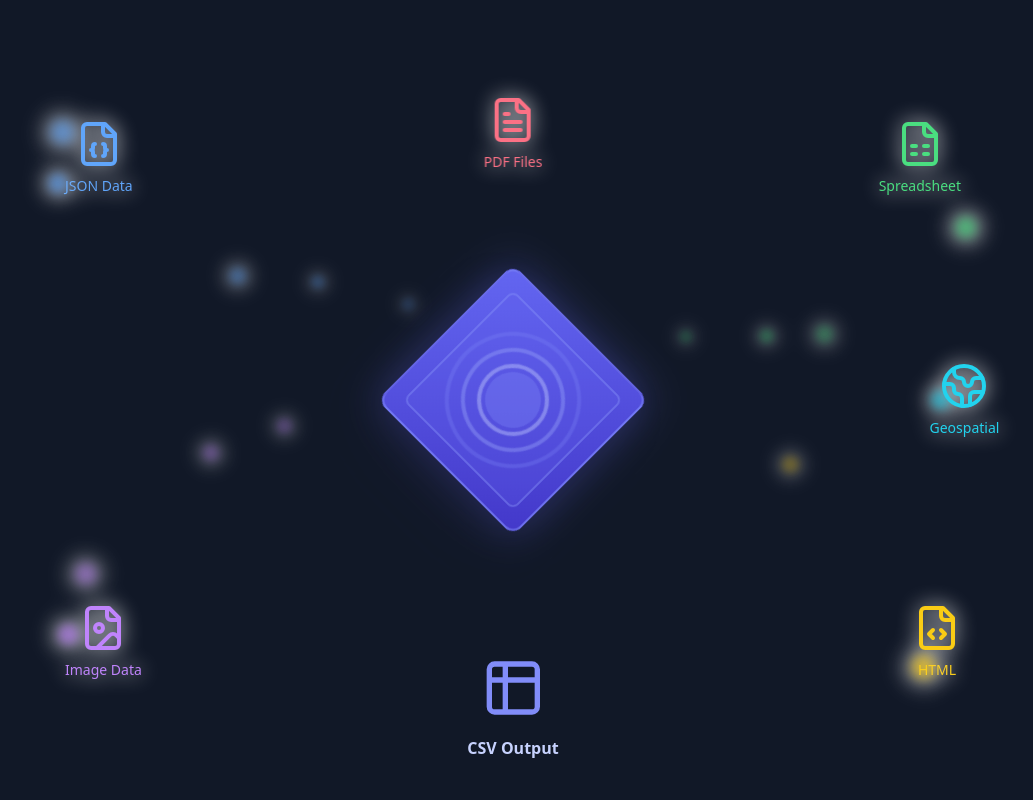
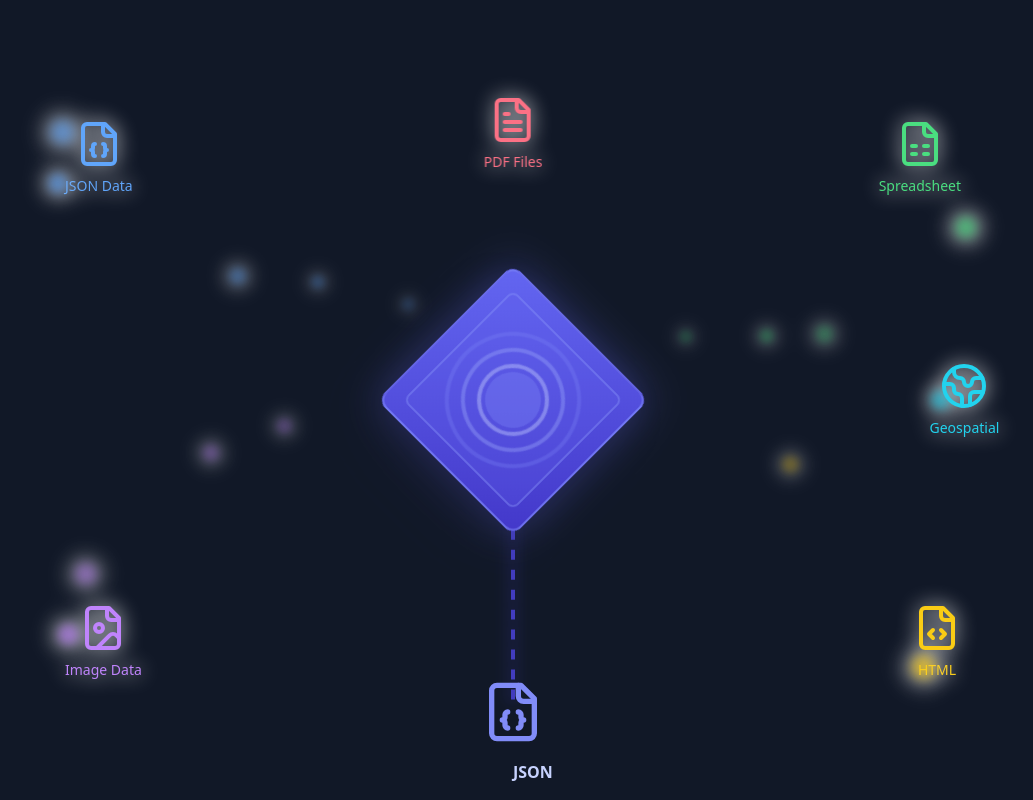
Before and after one commit to oalopez/stratum-iq-animation, a React (Vite) app: page / in a window 1280 px wide. Shown: the whole page, without its empty margins (127-1160 px from the left). Built offline with nearby package versions, Linux system fonts and the light colour scheme.

Commit message:
output icons

```diff
--- a/src/components/DataMachine.tsx
+++ b/src/components/DataMachine.tsx
@@ -1,7 +1,7 @@
 import React, { useEffect, useRef } from 'react';
 import gsap from 'gsap';
 import { MotionPathPlugin } from 'gsap/MotionPathPlugin';
-import { FileJson, FileSpreadsheet, FileImage, FileCode, FileText, Table2, Globe2 } from 'lucide-react';
+import { FileJson, FileSpreadsheet, FileImage, FileCode, FileText, Table2, Globe2, Database } from 'lucide-react';
 
 // Register the plugin
 gsap.registerPlugin(MotionPathPlugin);
@@ -55,6 +55,15 @@ const DataMachine = () => {
     const container = containerRef.current;
     const width = container.offsetWidth;
     const height = container.offsetHeight;
+
+    // Update tube path
+    const tubePath = container.querySelector('#tube-path') as SVGPathElement;
+    if (tubePath) {
+      tubePath.setAttribute('d', `M${width/2},${height/2}
+        C${width/2},${height * 0.65}
+        ${width/2},${height * 0.75}
+        ${width/2},${height - 100}`);
+    }
 
     const centerX = width / 2;
     const centerY = height / 2;
@@ -211,6 +220,83 @@ const DataMachine = () => {
     };
   }, []);
 
+  useEffect(() => {
+    const outputs = ['CSV', 'JSON', 'API', 'Database'];
+    let currentIndex = 0;
+
+    const rotateOutputs = () => {
+      // Remove active class from all elements
+      document.querySelectorAll('.output-icon, .output-text').forEach(el => {
+        el.classList.remove('active');
+      });
+
+      // Add active class to current elements
+      document.querySelectorAll('.output-icon')[currentIndex].classList.add('active');
+      document.querySelectorAll('.output-text')[currentIndex].classList.add('active');
+
+      // Update index
+      currentIndex = (currentIndex + 1) % outputs.length;
+    };
+
+    // Initial state
+    rotateOutputs();
+
+    // Rotate every 3 seconds
+    const interval = setInterval(rotateOutputs, 3000);
+
+    return () => clearInterval(interval);
+  }, []);
+
+  const createOutputParticle = (sourceType: 'api' | 'geospatial' | 'pdf') => {
+    const particle = document.createElement('div');
+    particle.className = `output-particle ${sourceType}`;
+
+    // Set initial position at the start of the tube path
+    const pathElement = document.querySelector('#tube-path') as SVGPathElement;
+    if (!pathElement) return;
+
+    const pathLength = pathElement.getTotalLength();
+    const startPoint = pathElement.getPointAtLength(0);
+
+    particle.style.left = `${startPoint.x}px`;
+    particle.style.top = `${startPoint.y}px`;
+
+    const container = containerRef.current;
+    if (!container) return;
+
+    container.appendChild(particle);
+
+    // Animate the particle along the tube path
+    gsap.to(particle, {
+      motionPath: {
+        path: '#tube-path',
+        align: '#tube-path',
+        autoRotate: true,
+        alignOrigin: [0.5, 0.5]
+      },
+      duration: 1.2 + Math.random() * 0.4,
+      ease: "power2.out",
+      onComplete: () => {
+        particle.remove();
+      }
+    });
+  };
+
+  // Create particles at intervals
+  useEffect(() => {
+    const createParticles = () => {
+      const sources: Array<'api' | 'geospatial' | 'pdf'> = ['api', 'geospatial', 'pdf'];
+      const randomSource = sources[Math.floor(Math.random() * sources.length)];
+      createOutputParticle(randomSource);
+    };
+
+    const particleInterval = setInterval(createParticles, 100);
+
+    return () => {
+      clearInterval(particleInterval);
+    };
+  }, []);
+
   return (
     <div ref={containerRef} className="relative w-full h-screen bg-gray-900 overflow-hidden">
       {/* Add a wrapper div for SVG and particles with lower z-index */}
@@ -225,6 +311,19 @@ const DataMachine = () => {
               </feMerge>
             </filter>
           </defs>
+          <path
+            id="tube-path"
+            d={`M${window.innerWidth/2},${window.innerHeight/2}
+                C${window.innerWidth/2},${window.innerHeight * 0.65}
+                ${window.innerWidth/2},${window.innerHeight * 0.75}
+                ${window.innerWidth/2},${window.innerHeight - 100}`}
+            stroke="#4F46E5"
+            strokeWidth="4"
+            fill="none"
+            filter="url(#glow)"
+            className="tube-line"
+            style={{ opacity: 0.8 }}
+          />
           {[0, 1, 2, 3, 4, 5].map((index) => (
             <path
               key={index}
@@ -307,10 +406,23 @@ const DataMachine = () => {
         <div className="particle absolute w-4 h-4 bg-rose-400 rounded-full scale-0 opacity-0 z-5"></div>
       </div>
 
-      {/* Output */}
+      {/* Multi-format Output */}
       <div className="absolute bottom-10 left-1/2 -translate-x-1/2 flex flex-col items-center gap-4">
-        <Table2 className="w-16 h-16 text-indigo-400" />
-        <span className="text-indigo-200 font-semibold">CSV Output</span>
+        <div className="relative w-16 h-16">
+          <div className="output-particles-container"></div>
+          <div className="output-icon-container">
+            <Table2 className="w-16 h-16 text-indigo-400 absolute output-icon" />
+            <FileJson className="w-16 h-16 text-indigo-400 absolute output-icon" />
+            <FileCode className="w-16 h-16 text-indigo-400 absolute output-icon" />
+            <Database className="w-16 h-16 text-indigo-400 absolute output-icon" />
+          </div>
+        </div>
+        <div className="text-indigo-200 font-semibold output-text-container">
+          <span className="absolute output-text">CSV</span>
+          <span className="absolute output-text">JSON</span>
+          <span className="absolute output-text">API</span>
+          <span className="absolute output-text">Database</span>
+        </div>
       </div>
     </div>
   );
--- a/src/index.css
+++ b/src/index.css
@@ -29,3 +29,77 @@
   stroke-linecap: round;
   stroke-linejoin: round;
 }
+
+.output-icon {
+  opacity: 0;
+  transform: scale(0.8);
+  transition: all 0.5s ease;
+}
+
+.output-icon.active {
+  opacity: 1;
+  transform: scale(1);
+}
+
+.output-text {
+  opacity: 0;
+  transform: translateY(10px);
+  transition: all 0.5s ease;
+}
+
+.output-text.active {
+  opacity: 1;
+  transform: translateY(0);
+}
+
+.output-icon-container, .output-text-container {
+  position: relative;
+}
+
+.output-particles-container {
+  pointer-events: none;
+  z-index: 30;
+  position: absolute;
+  inset: -100px;
+}
+
+.output-particle {
+  position: absolute;
+  width: 6px;
+  height: 6px;
+  border-radius: 50%;
+  filter: blur(3px);
+  opacity: 0;
+  transform: translate(-50%, -50%);
+}
+
+/* Particle colors for different sources */
+.output-particle.api {
+  background-color: #facc15; /* yellow-400 */
+  box-shadow: 0 0 12px #facc15;
+}
+
+.output-particle.geospatial {
+  background-color: #22d3ee; /* cyan-400 */
+  box-shadow: 0 0 12px #22d3ee;
+}
+
+.output-particle.pdf {
+  background-color: #fb7185; /* rose-400 */
+  box-shadow: 0 0 12px #fb7185;
+}
+
+.tube-line {
+  stroke-dasharray: 10;
+  animation: flow 1s linear infinite;
+  filter: drop-shadow(0 0 8px #4F46E5);
+}
+
+@keyframes flow {
+  from {
+    stroke-dashoffset: 20;
+  }
+  to {
+    stroke-dashoffset: 0;
+  }
+}
```
